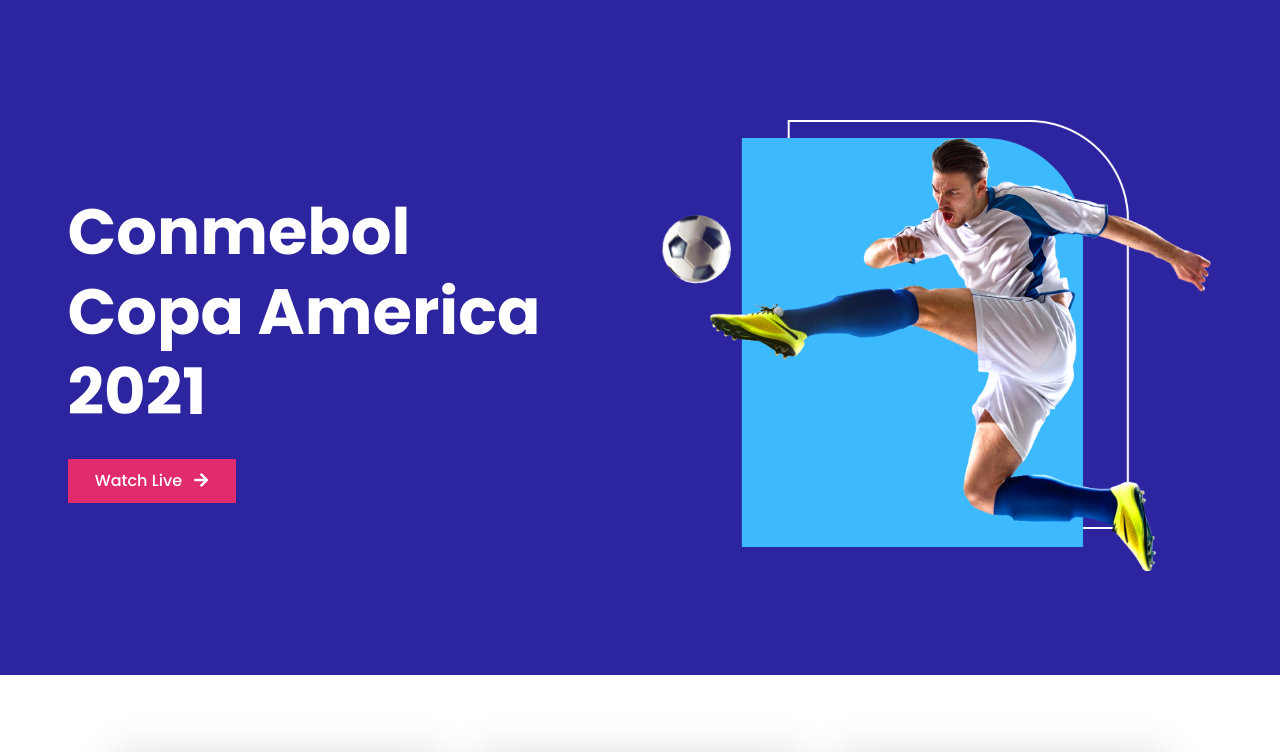
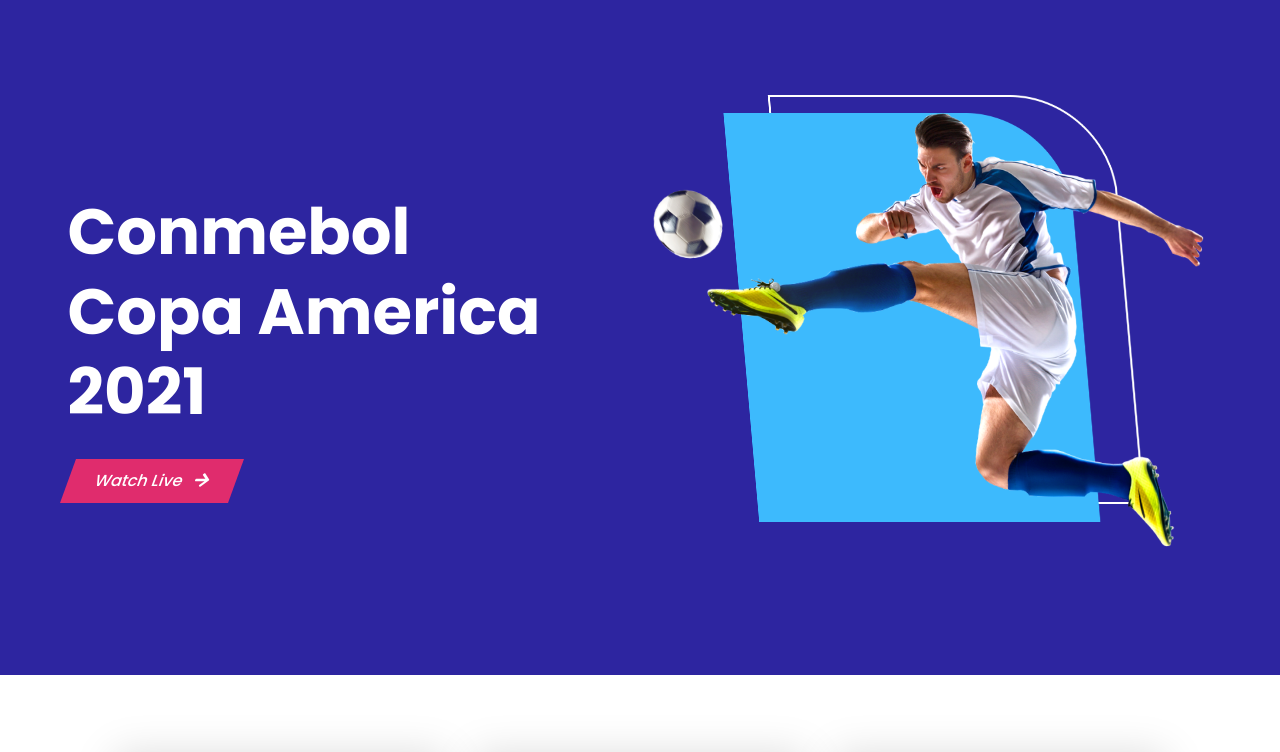
Before and after one commit to dewan36/soccer-routes, a plain HTML site: page index.html in a window 1280 px wide. In both pictures the pointer is over the button "Watch Live". Shown: the top 752 px of the page. Drawn offline with Linux system fonts and the light colour scheme.

Commit message:
animation added

```diff
--- a/css/style.css
+++ b/css/style.css
@@ -61,7 +61,10 @@
     margin-bottom: 27px;
 }
 .hero-text .hero-btn{
-
+    transition: 0.4s;
+}
+.hero-text .hero-btn:hover{
+    transform: skew(-20deg)
 }
 .hero-text .hero-btn a{
     color: white;
@@ -78,6 +81,10 @@
 }
 .hero-banner img{
     width: 555px;
+    transition: 0.8s;
+}
+#hero-section:hover .hero-banner img{
+    transform: translateY(-25px) skew(5deg);
 }
 /*===== Header Style End =====*/
 
```
